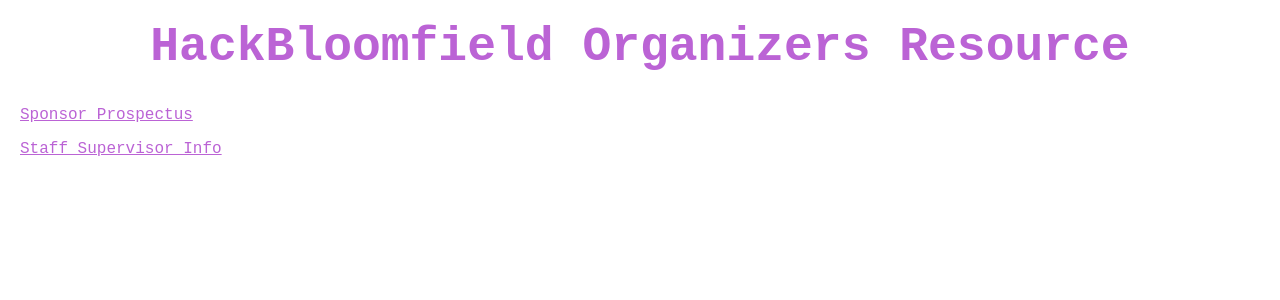
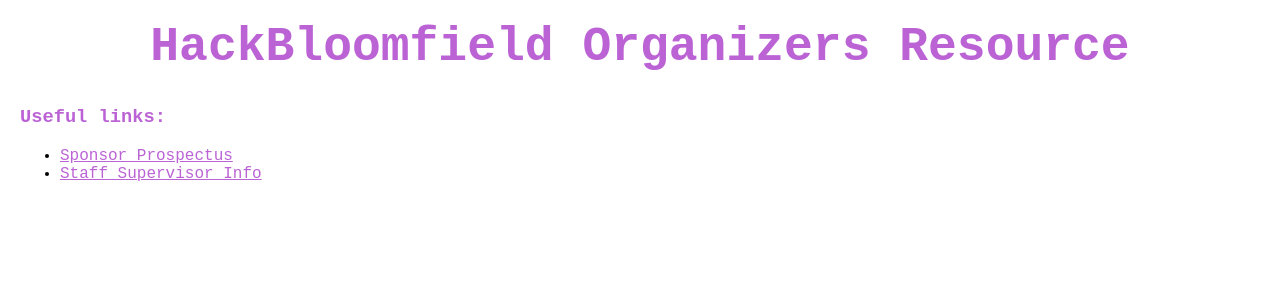
Before and after one commit to HackBloomfield/hackbloomfield.github.io, a Jekyll site: the page built from organizers.md, in a window 1280 px wide. Shown: the top 300 px of the page. Built offline with Jekyll 4.4.1, drawn with Linux system fonts in a browser that asks for light colours.

Commit message:
Update organizers.md

```diff
--- a/organizers.md
+++ b/organizers.md
@@ -4,6 +4,6 @@ title: HackBloomfield Organizers
 ---
 # HackBloomfield Organizers Resource
 
-[Sponsor Prospectus](http://hackbloomfield.com/Sponsor%20Prospectus.pdf)
-
-[Staff Supervisor Info](http://hackbloomfield.com/Staff%20Supervisor%20Info.pdf)
+### Useful links:
+* [Sponsor Prospectus](http://hackbloomfield.com/Sponsor%20Prospectus.pdf)
+* [Staff Supervisor Info](http://hackbloomfield.com/Staff%20Supervisor%20Info.pdf)
```
